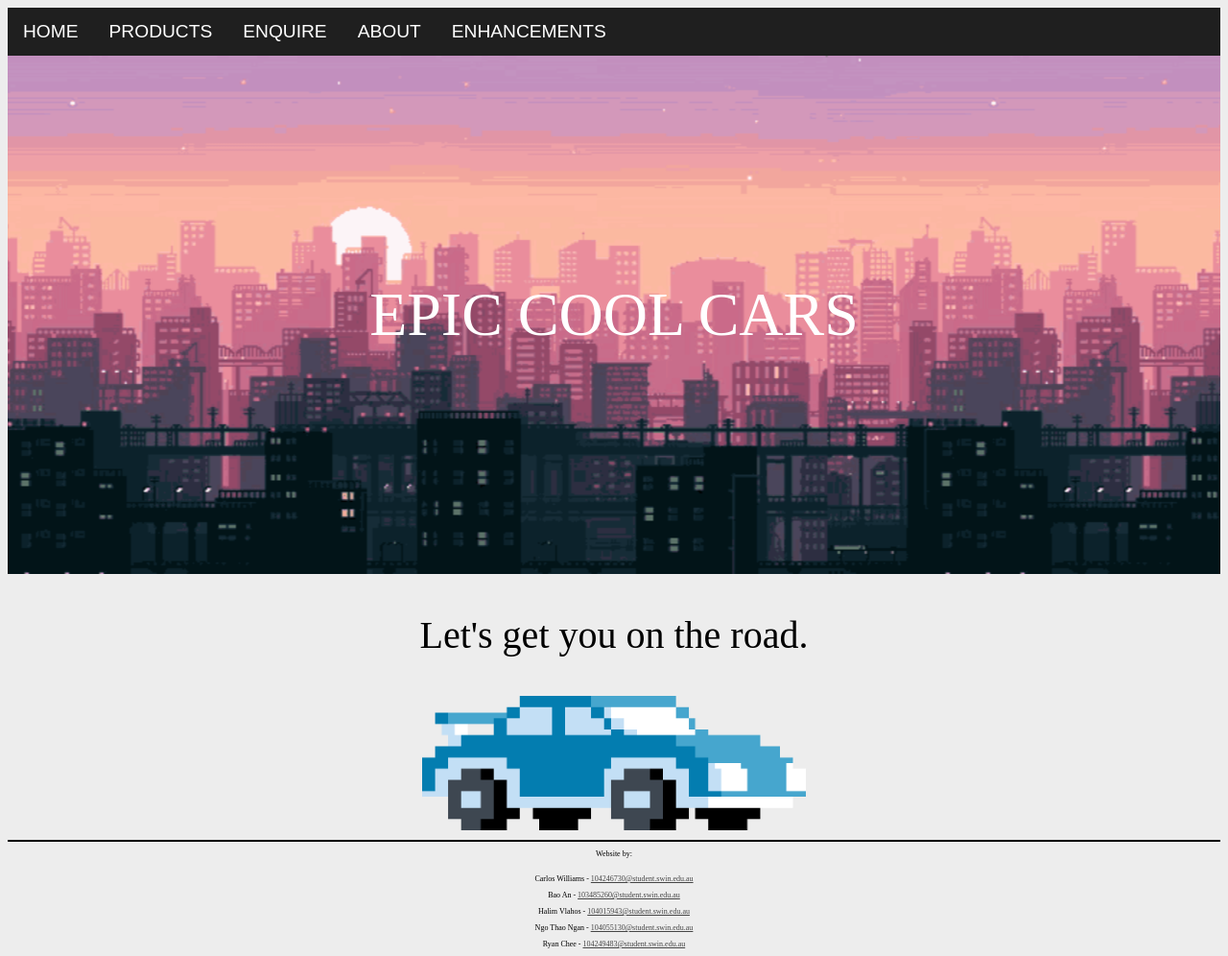
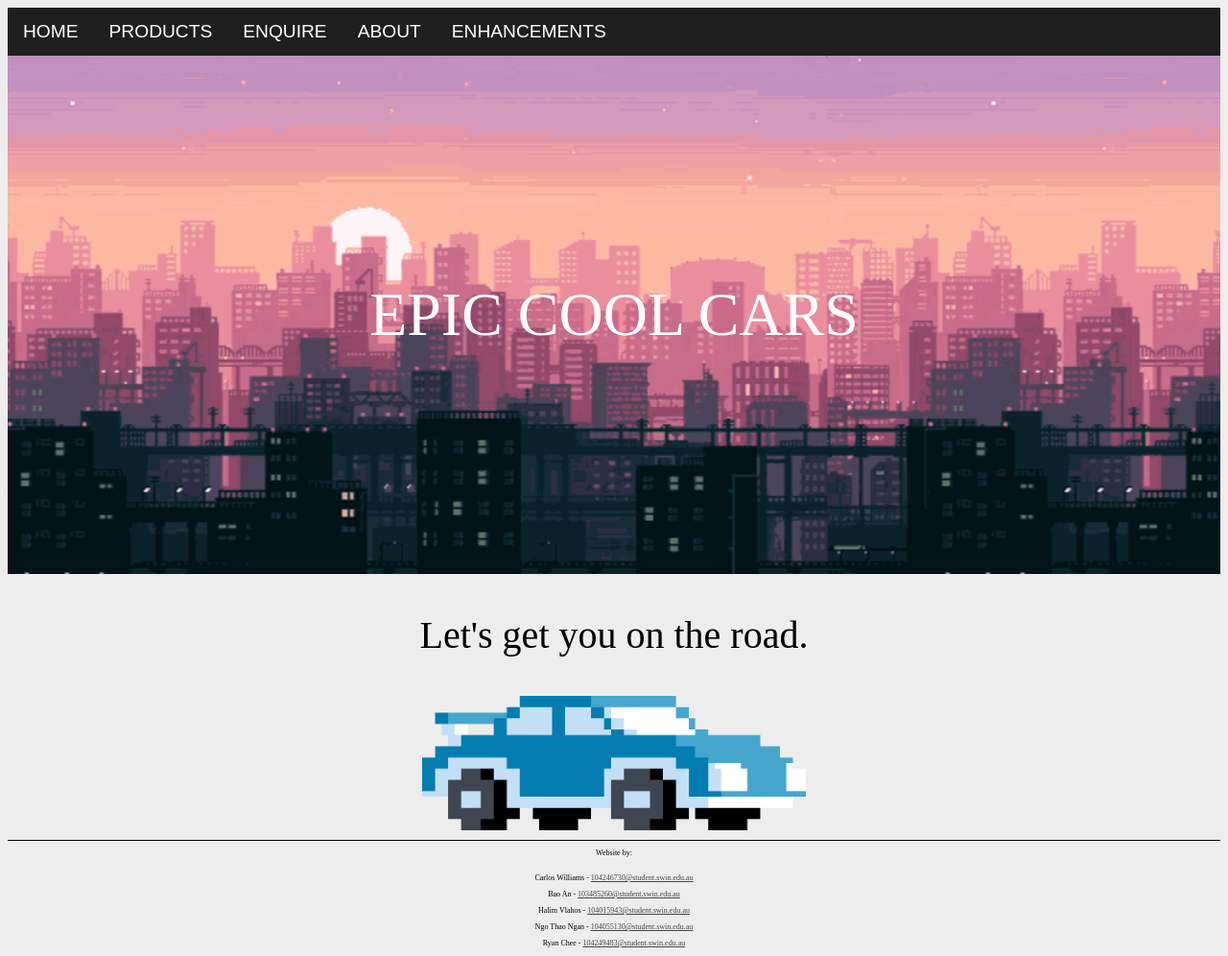
Before and after one commit to ryancheems/C26Project1, a PHP site: page /index.html in a window 1280 px wide. Shown: the whole page at 96% size. Run offline with PHP 8.4, Linux system fonts and the light colour scheme.

Commit message:
Update style.css

```diff
--- a/styles/style.css
+++ b/styles/style.css
@@ -147,7 +147,7 @@ div.a {
 */
 
 footer {
-  border-top: solid 2px black;
+  border-top: solid 1px black;
   text-align:center;
   clear: both;
   font-size: 8px;
```
